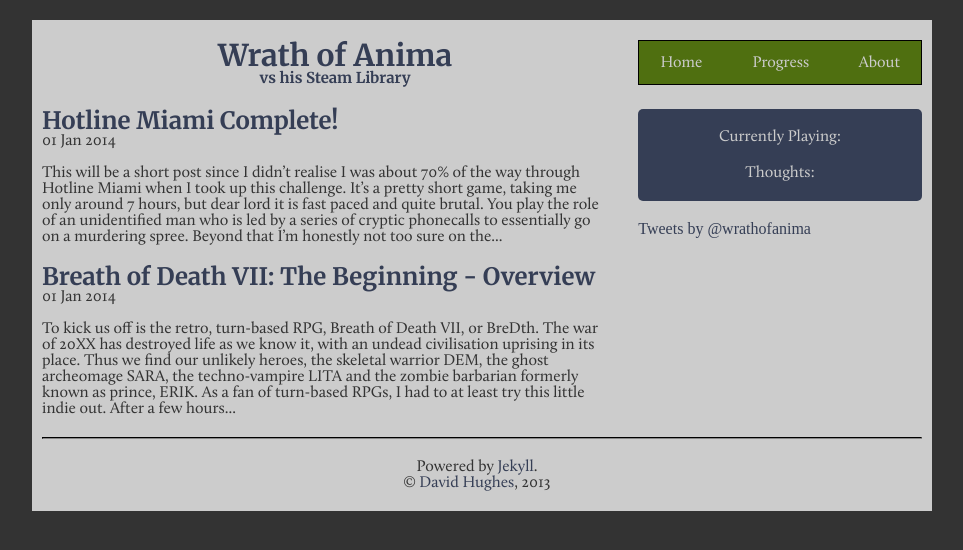
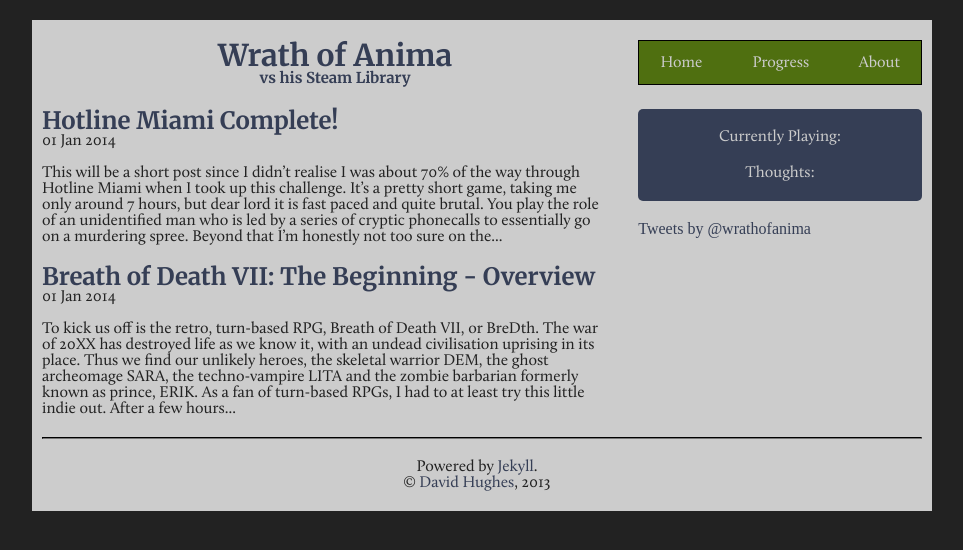
Before and after one commit to DavidHughes/wrathofanima, a Jekyll site: the page built from index.html, in a window 1280 px wide. Shown: the top 550 px of the page, without its empty margins (158-1121 px from the left). Built offline with Jekyll 4.4.1, drawn with Linux system fonts in a browser that asks for light colours; Markdown is read by kramdown in place of the engine named in the settings; comment, search, counter and statistics services are not loaded.

Commit message:
More color optimisations

```diff
--- a/css/main.css
+++ b/css/main.css
@@ -152,8 +152,8 @@
   border-radius: 5px; }
 
 body {
-  background-color: #333333;
-  color: #333333; }
+  background-color: #222222;
+  color: #222222; }
 
 .container {
   background-color: #cccccc; }
@@ -175,7 +175,7 @@
 
 /* Progress page */
 .game__inner {
-  background-color: #333333;
+  background-color: #222222;
   border-radius: 5px; }
 
 .game__img {
@@ -195,4 +195,4 @@
 
 /* Footer */
 hr {
-  border-color: #333333; }
+  border-color: #222222; }
--- a/sass/_variables.scss
+++ b/sass/_variables.scss
@@ -7,7 +7,7 @@
 $gutter-bottom: 20px;
 
 // Color scheme
-$primary-color: #333333;
+$primary-color: #222222;
 $contrast-color: #CCCCCC;
 $dark-blue: #353E55;
 $emphasis-green: #4F6F10;
```
